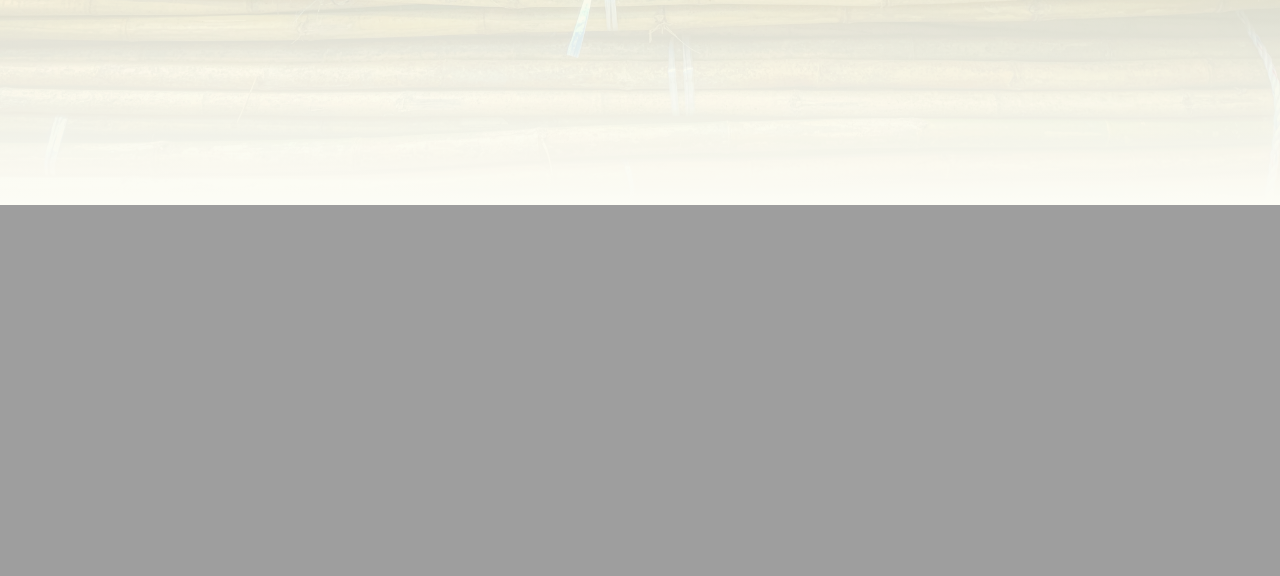
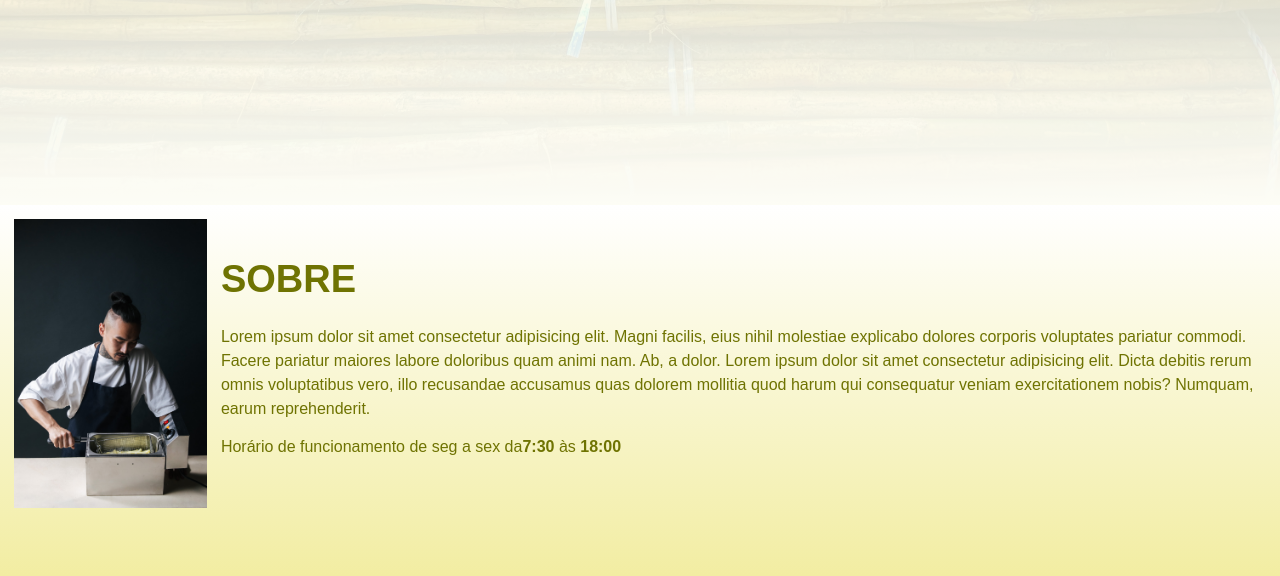
Before and after one commit to dinei84/Meu-Portifolio, a PHP site: page / in a window 1280 px wide. Shown: the part 749-1325 px from the top of the page. Before the commit the page ends 954 px from the top, so only its background shows below. Run offline with PHP 8.4, Linux system fonts and the light colour scheme; some web fonts are replaced.

Commit message:
ajustando sobre do caldo

```diff
--- a/du_caldo de cana/index.html
+++ b/du_caldo de cana/index.html
@@ -49,8 +49,22 @@
                     Faça seu Pedido
                 </a>
             </main>
-
         </header>
     </div>
+            <!-- ABOUT -->
+
+        <section class="about ">
+            <div class="container about-content">
+                <div>
+                    <img src="imagens/fritando pastel.jpeg" alt="imagem descritiva">
+                </div>
+
+                <div class="about-description">
+                    <h2>SOBRE</h2>
+                    <p>Lorem ipsum dolor sit amet consectetur adipisicing elit. Magni facilis, eius nihil molestiae explicabo dolores corporis voluptates pariatur commodi. Facere pariatur maiores labore doloribus quam animi nam. Ab, a dolor. Lorem ipsum dolor sit amet consectetur adipisicing elit. Dicta debitis rerum omnis voluptatibus vero, illo recusandae accusamus quas dolorem mollitia quod harum qui consequatur veniam exercitationem nobis? Numquam, earum reprehenderit.</p>
+                    <p>Horário de funcionamento de seg a sex da<strong>7:30</strong> às <strong>18:00</strong></p>
+                </div>
+            </div>
+        </section>
 </body>
 </html>
--- a/du_caldo de cana/style.css
+++ b/du_caldo de cana/style.css
@@ -170,6 +170,44 @@ i {
     font-size: 24px;
   }
 }
+.about {
+  background-image: linear-gradient(to top, #f2eda2, white);
+  overflow: hidden;
+  color: #6f7302;
+}
+
+.about-content {
+  display: flex;
+  align-items: center;
+  justify-content: center;
+  gap: 14px;
+  padding: 14px 14px 64px 14px;
+}
+.about-content img {
+  max-width: 600px;
+}
+
+.about-content {
+  flex: 1;
+}
+
+.about-description h2 {
+  font-size: 38px;
+  margin-bottom: 24px;
+}
+.about-description p {
+  margin-bottom: 14px;
+  line-height: 150%;
+}
+
+@media screen and (max-width: 768px) {
+  .about-content {
+    flex-direction: column;
+  }
+  .about-content img {
+    max-width: 350px;
+  }
+}
 body {
   font-family: "kadwa", sans-serif;
   width: 100vw;
```
Also changed, not shown: du_caldo de cana/partials/_layout.scss (+49 -1 lines), 1 other file.
